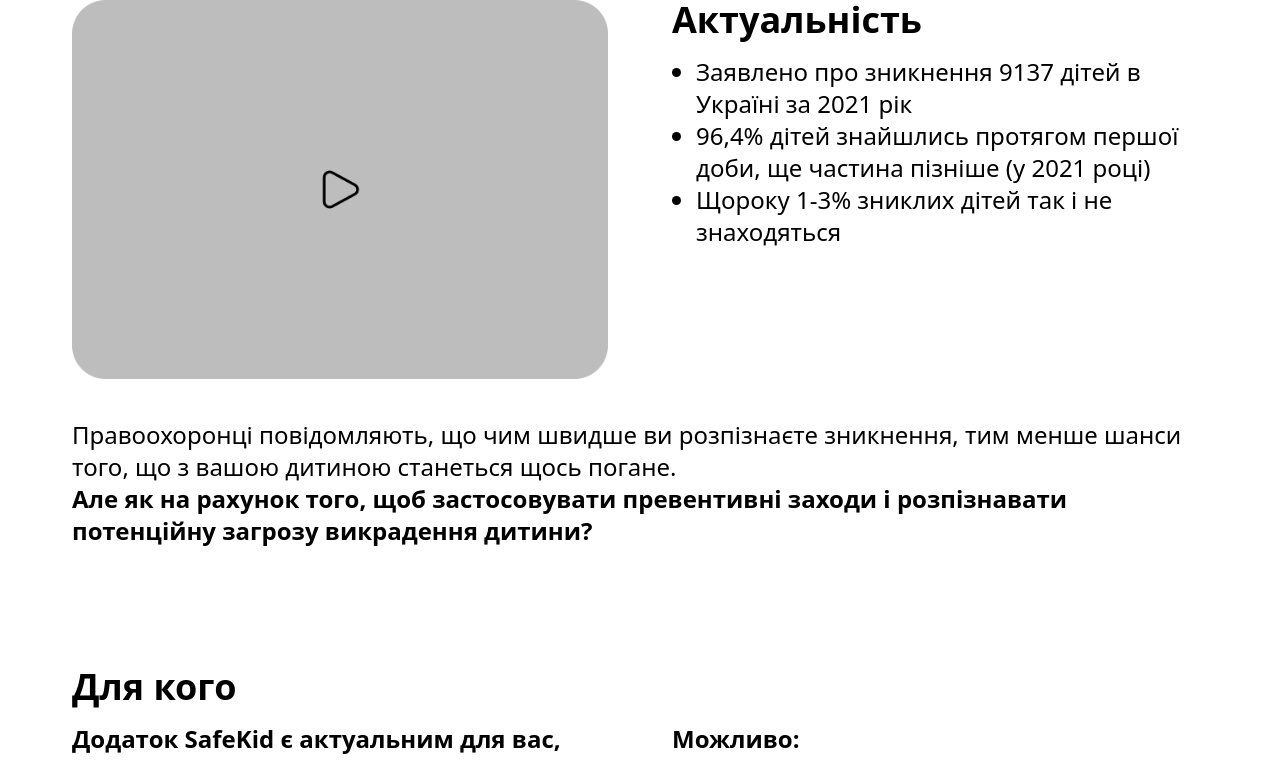
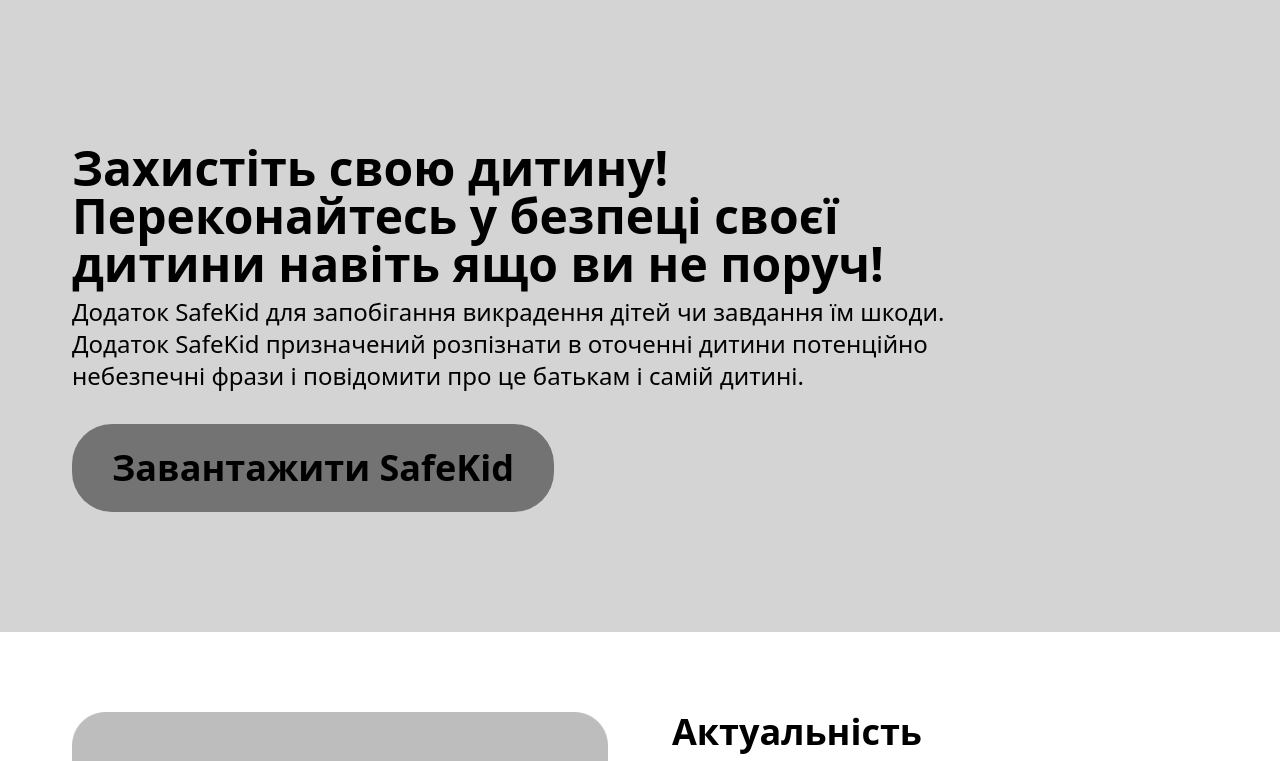
Before and after one commit to OlesiaTr/safekid-landing-page, a Next.js app: page / in a window 1280 px wide. Shown: the top 761 px of the page. Built offline with nearby package versions, Linux system fonts and the light colour scheme.

Commit message:
+ hero section

```diff
--- a/src/app/page.tsx
+++ b/src/app/page.tsx
@@ -5,12 +5,15 @@
   FAQ,
   Footer,
   Functionality,
+  Hero,
   Relevance,
 } from '@/sections';
 
 export default function Home() {
   return (
     <>
+      <Hero />
+
       <Relevance />
 
       <Description />
--- /dev/null
+++ b/src/sections/hero/hero.tsx
@@ -0,0 +1,27 @@
+import { Button } from '@/components/ui';
+import data from '@/data/hero.json';
+
+export const Hero = () => {
+  return (
+    <section className="section mb-10 bg-neutral-300 pb-[236px] pt-36 md:mb-20">
+      <div className="max-w-[930px] ">
+        <h1 className="mb-2 text-2xl font-semibold leading-normal md:text-4xl xl:text-5xl">
+          {data.title}
+        </h1>
+
+        <p className="mb-8 leading-normal md:text-xl xl:text-2xl">
+          {data.label}
+        </p>
+      </div>
+
+      <div className="hidden md:block">
+        <Button label={data.desktopBtn.label} />
+      </div>
+
+      <div className=" m-auto flex min-w-72 max-w-[350px] flex-col gap-4 md:hidden">
+        <Button label={data.mobileBtn.labelAndroid} styles="w-full" />
+        <Button label={data.mobileBtn.labelIOS} styles="w-full" />
+      </div>
+    </section>
+  );
+};
--- /dev/null
+++ b/src/sections/hero/index.ts
@@ -0,0 +1 @@
+export { Hero } from './hero';
--- a/src/sections/index.ts
+++ b/src/sections/index.ts
@@ -4,4 +4,5 @@
 export { FAQ } from './faq';
 export { Footer } from './footer';
 export { Functionality } from './functionality';
+export { Hero } from './hero';
 export { Relevance } from './relevance';
```
